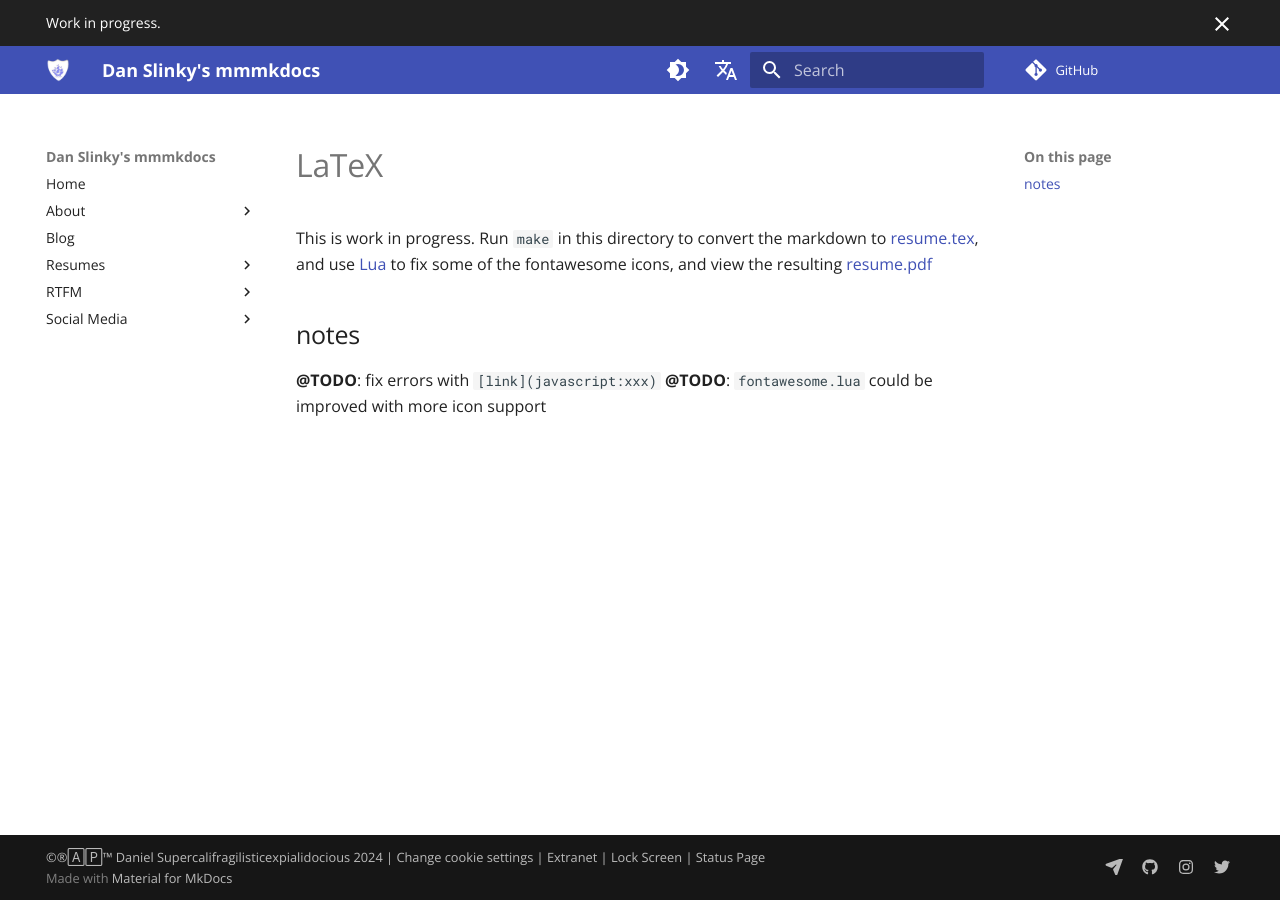
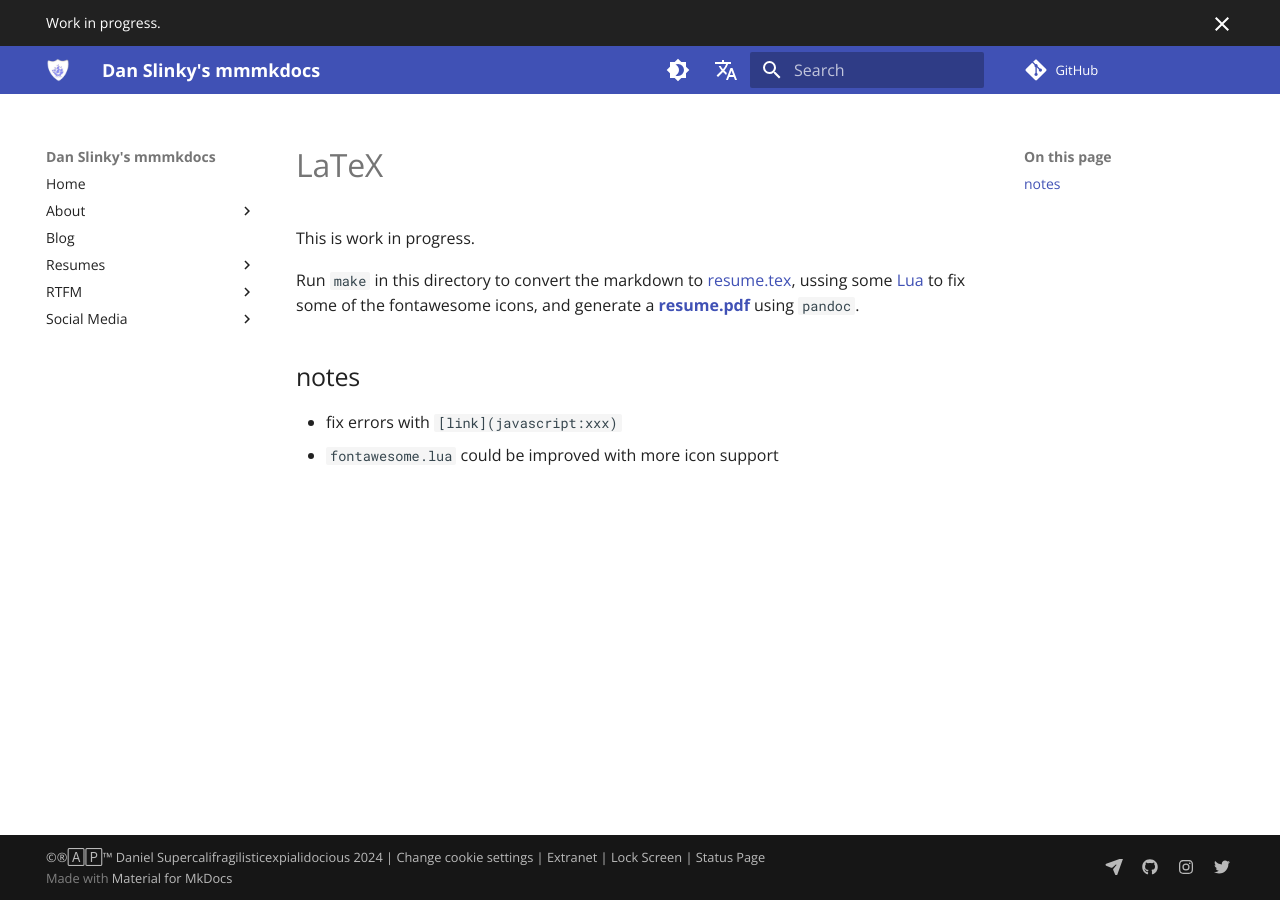
Before and after one commit to danslinky/danslinky.co.uk, an MkDocs documentation site: the page built from docs/resumes/latex/index.md, in a window 1280 px wide. Built offline with MkDocs 1.6.1 and Material for MkDocs 9.7.7, drawn with Linux system fonts in a browser that asks for light colours; plug-ins that fetch from the network failed and are left out; comment, search, counter and statistics services are not loaded.

Commit message:
update nav for latex

```diff
--- a/docs/resumes/latex/index.md
+++ b/docs/resumes/latex/index.md
@@ -1,8 +1,10 @@
 # LaTeX
 
-This is work in progress. Run `make` in this directory to convert the markdown to [resume.tex](resume.tex), and use [Lua](fontawesome.lua) to fix some of the fontawesome icons, and view the resulting [resume.pdf](resume.pdf)
+This is work in progress.
+
+Run `make` in this directory to convert the markdown to [resume.tex](resume.tex), ussing some [Lua](fontawesome.lua) to fix some of the fontawesome icons, and generate a __[resume.pdf](resume.pdf)__ using `pandoc`.
 
 ## notes
 
-__@TODO__: fix errors with `[link](javascript:xxx)`
-__@TODO__: `fontawesome.lua` could be improved with more icon support
+- fix errors with `[link](javascript:xxx)`
+- `fontawesome.lua` could be improved with more icon support
--- a/mkdocs.yml
+++ b/mkdocs.yml
@@ -43,10 +43,10 @@
   - Resumes:
     - resumes/index.md
     - Markdown: resumes/markdown
+    - resumes/latex.pdf
     - HTML: resumes/markdown
     - PDF: resumes/resume.pdf
     - JSON: resumes/json.md
-    - LaTeX: resumes/resume.pdf
     - Word: resumes/resume.docx
     - YAML: resumes/yaml.md
   - RTFM:
```
